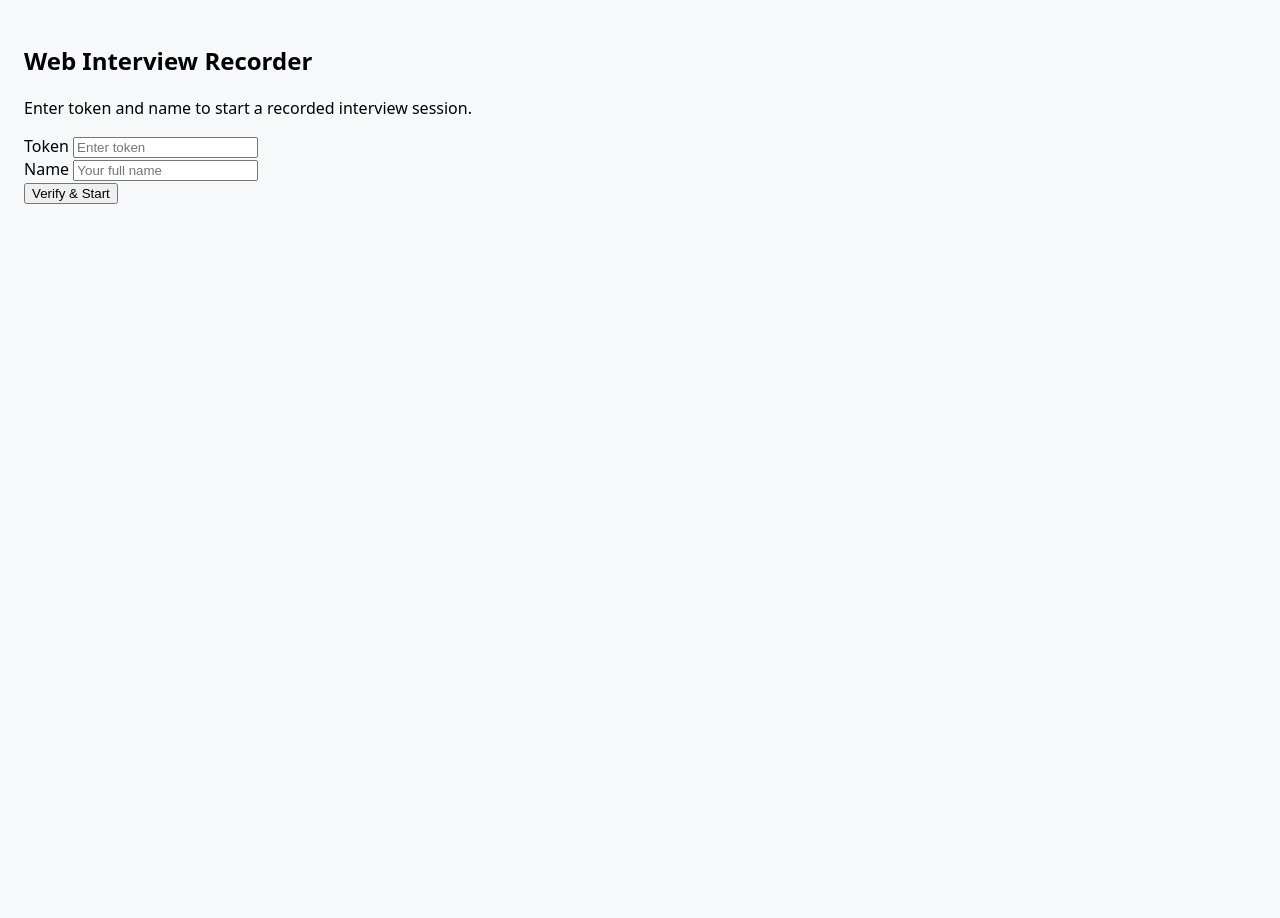
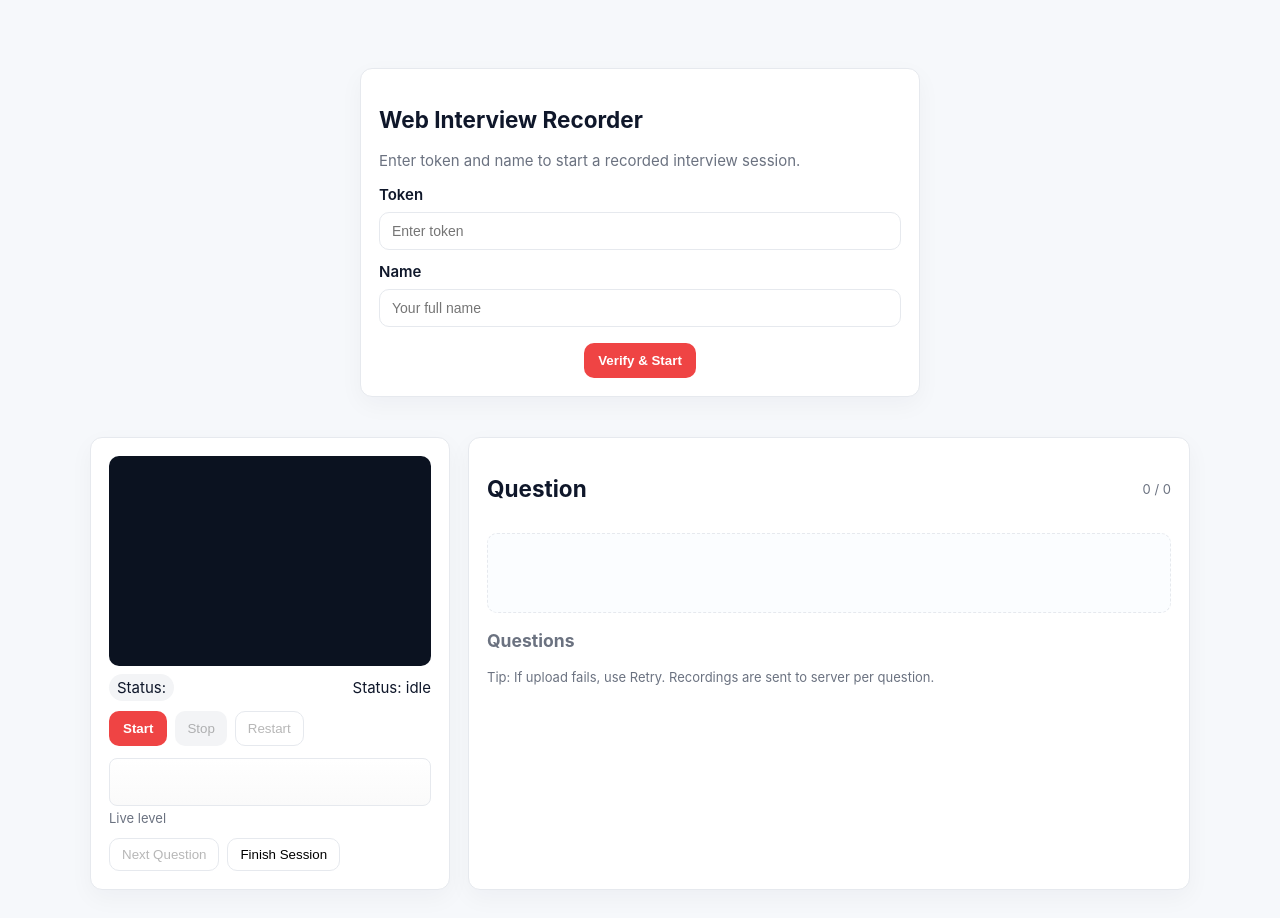
Before and after one commit to BrowniesLab/brownieslab.github.io, a plain HTML site: page static/index.html in a window 1280 px wide. Before the commit the page ends 800 px from the top, so only its background shows below. Drawn offline with Linux system fonts and the light colour scheme.

Commit message:
Refactor CSS with variables and improved styles

```diff
--- a/static/styles.css
+++ b/static/styles.css
@@ -1,6 +1,60 @@
-body { font-family: system-ui, Arial; padding: 1rem; background:#f7f8fa }
-main { max-width:900px; margin:0 auto; background:#fff; padding:1rem; borderradius:8px; box-shadow:0 4px 12px rgba(0,0,0,.05) }
-video { width:100%; max-height:360px; background:#000 }
-button { margin-right:.5rem }
-#uploadStatus { margin-top:.5rem }
-#status { margin-bottom: .5rem }
+:root{
+  --bg:#f6f8fb;
+  --card:#ffffff;
+  --muted:#6b7280;
+  --accent:#ef4444;
+  --primary:#0f172a;
+  --border:#e6e9ee;
+  --radius:12px;
+  --gap:14px;
+  font-family:Inter, ui-sans-serif, system-ui, -apple-system, "Segoe UI", Roboto, "Helvetica Neue", Arial;
+  font-size:15px;
+}
+
+*{box-sizing:border-box}
+body{margin:0;background:var(--bg);color:var(--primary);-webkit-font-smoothing:antialiased;padding:28px}
+.app{max-width:1100px;margin:0 auto}
+
+/* generic card */
+.card{background:var(--card);border-radius:var(--radius);padding:18px;border:1px solid var(--border);box-shadow:0 8px 24px rgba(15,23,42,0.04)}
+.center-card{max-width:560px;margin:40px auto;text-align:left}
+.hidden{display:none}
+
+/* start screen */
+.form-row{display:flex;flex-direction:column;gap:8px;margin-top:12px}
+.form-row label{font-weight:600;color:var(--primary)}
+.form-row input{padding:10px 12px;border:1px solid var(--border);border-radius:10px;font-size:14px}
+.actions{display:flex;gap:10px;align-items:center;margin-top:16px}
+.cta{background:var(--accent);color:white;padding:10px 14px;border-radius:10px;border:0;font-weight:700;cursor:pointer}
+.secondary{background:#f3f4f6;padding:10px 12px;border-radius:10px;border:0;cursor:pointer}
+.outline{background:transparent;padding:8px 12px;border-radius:10px;border:1px solid var(--border);cursor:pointer}
+
+/* interview layout */
+.container-grid{display:grid;grid-template-columns:360px 1fr;gap:18px}
+.left-col .preview-wrap{display:flex;flex-direction:column;gap:8px}
+.preview-video{width:100%;height:210px;border-radius:10px;object-fit:cover;background:#0b1220}
+.preview-meta{display:flex;justify-content:space-between;align-items:center}
+.badge{background:#eef2f4;padding:6px 10px;border-radius:999px;font-weight:700;color:var(--primary)}
+.controls{display:flex;gap:8px;margin-top:10px}
+.visual{margin-top:12px}
+canvas{width:100%;height:48px;border-radius:8px;border:1px solid var(--border);background:linear-gradient(180deg,#fff,#fafafa)}
+.upload-area{margin-top:12px}
+.progress{width:100%;height:10px;border-radius:8px;overflow:hidden}
+.retry-area{margin-top:8px}
+.session-actions{display:flex;gap:8px;margin-top:14px}
+
+.right-col .header{display:flex;justify-content:space-between;align-items:center}
+.question-body{margin-top:12px;padding:12px;border-radius:10px;border:1px dashed var(--border);background:#fbfdff;min-height:80px}
+.questions-list{margin-top:12px;padding-left:18px}
+.questions-list li{margin-bottom:8px}
+
+/* misc */
+.muted{color:var(--muted)}
+.tiny{font-size:13px}
+.badge-small{background:#f3f4f6;padding:4px 8px;border-radius:999px}
+
+/* responsive */
+@media (max-width:900px){
+  .container-grid{grid-template-columns:1fr;gap:12px}
+  .preview-video{height:160px}
+}
```
